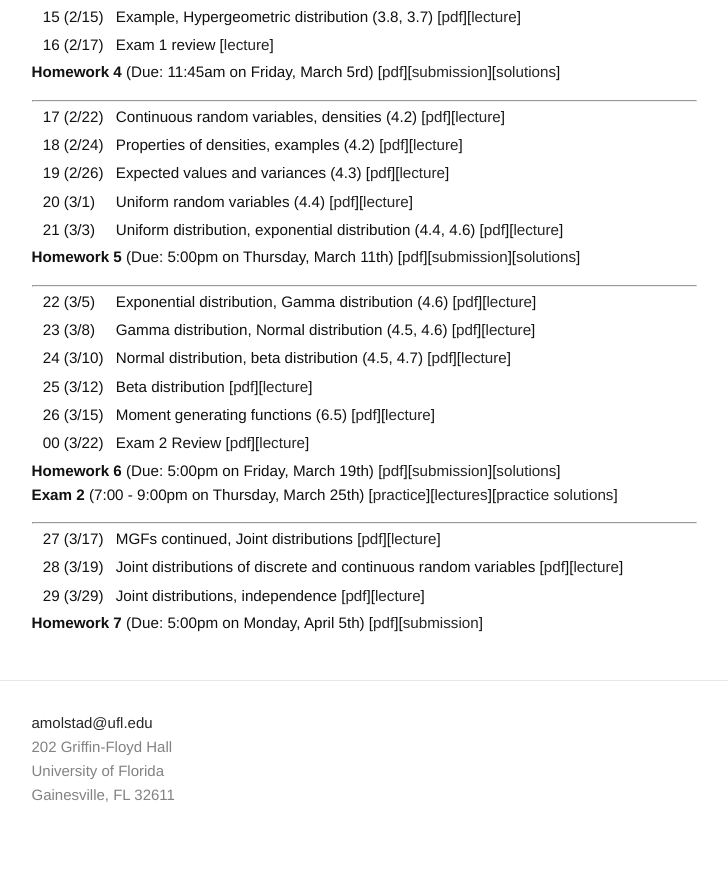
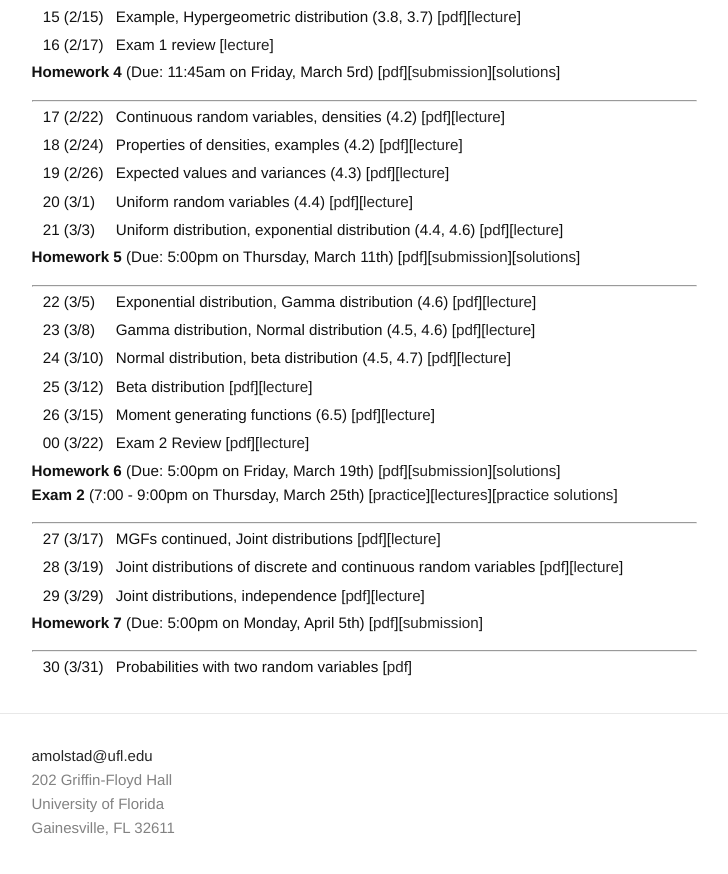
Before and after one commit to ajmolstad/ajmolstad.github.io, a Jekyll site: the page built from S21_STA4321.md, in a window 1280 px wide and 900 px high, scrolled down 898 px. Shown: the top 874 px of the window, without its empty margins (276-1004 px from the left). Built offline with Jekyll 4.4.1, drawn with Linux system fonts in a browser that asks for light colours.

Commit message:
Update S21_STA4321.md

```diff
--- a/S21_STA4321.md
+++ b/S21_STA4321.md
@@ -87,3 +87,8 @@ Note that you must be logged into your UFL eLearning account to access course ma
 || 29 (3/29)  || Joint distributions, independence [[pdf](https://ufl.instructure.com/files/58320162/download?download_frd=1)][[lecture](https://ufl.instructure.com/courses/426946/files?preview=58348575)] ||
 
 **Homework 7** (Due: 5:00pm on Monday, April 5th) [[pdf](https://ufl.instructure.com/files/58348831/download?download_frd=1)][[submission](https://ufl.instructure.com/courses/426946/assignments/4649193)]
+
+
+----------------
+
+|| 30 (3/31)  || Probabilities with two random variables [[pdf](https://ufl.instructure.com/files/58378296/download?download_frd=1)]||
```
